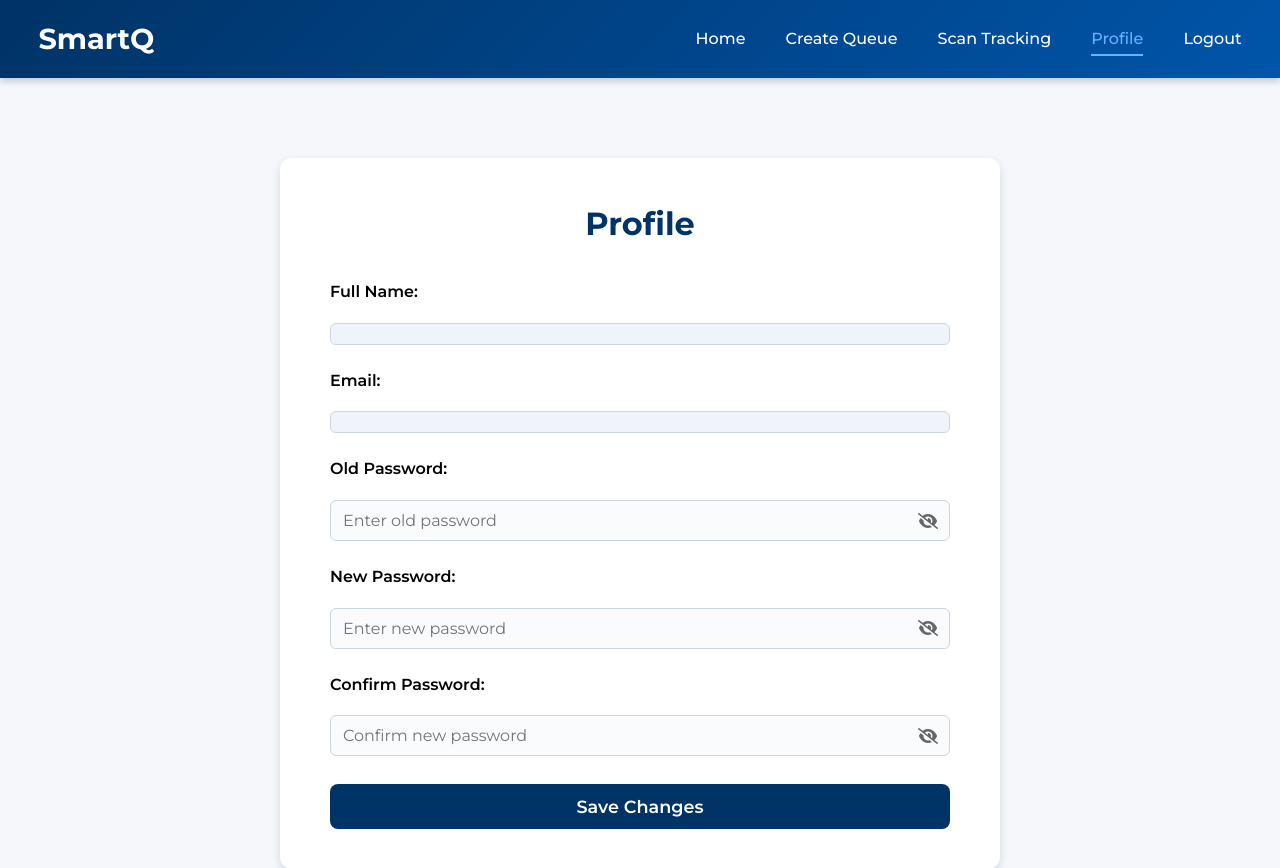
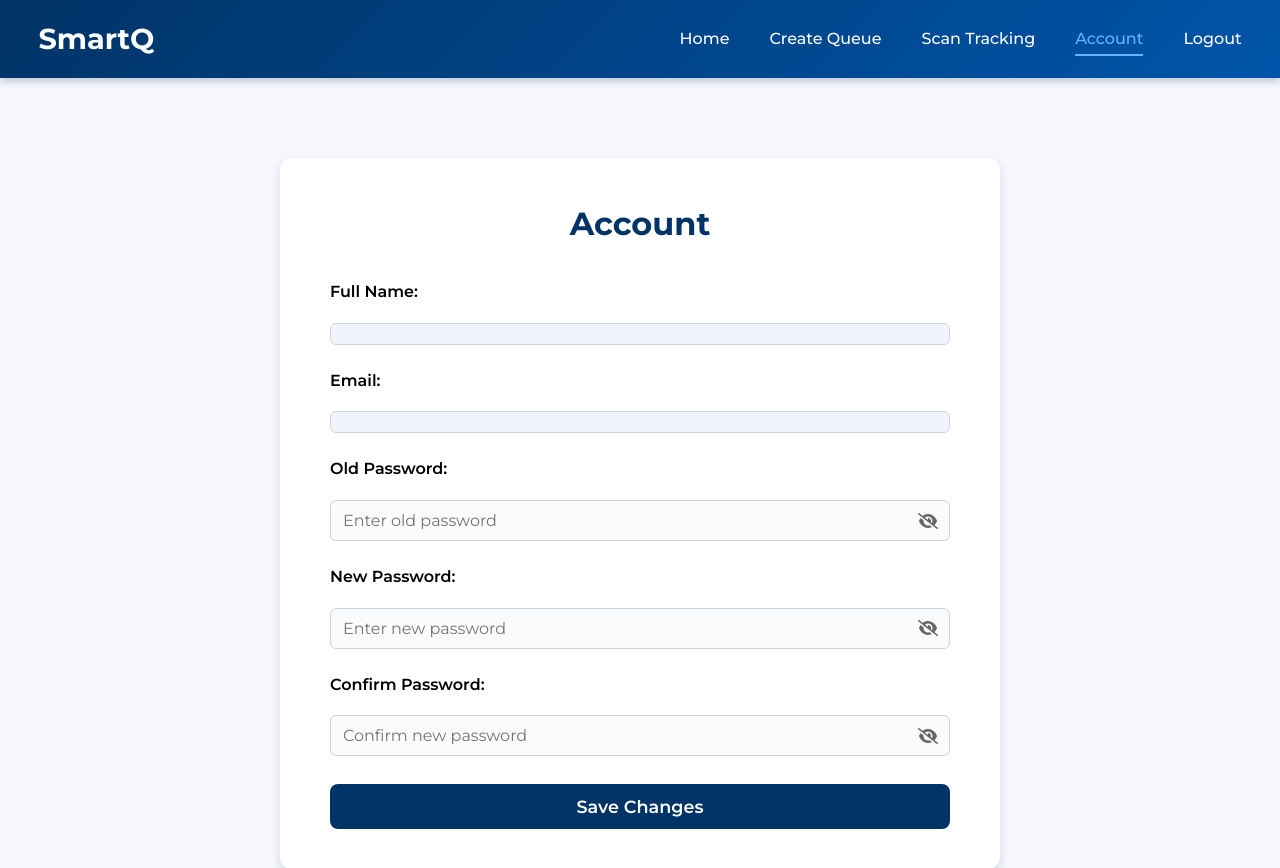
Before and after one commit to MeeMarc/SmartQ, a Flask app: page /admin_settings in a window 1280 px wide. Shown: the top 868 px of the page. Run offline with Flask 3, Linux system fonts and the light colour scheme; the visitor is signed in with stand-in values (Sample User, id 1); data that the repository does not hold is empty; some libraries are stand-ins or nearby versions.

Commit message:
profile term

```diff
--- a/templates/Admin2/AdminSettings.html
+++ b/templates/Admin2/AdminSettings.html
@@ -16,7 +16,7 @@
         <li><a href="{{ url_for('homepage') }}">Home</a></li>
         <li><a href="{{ url_for('createq') }}">Create Queue</a></li>
         <li><a href="{{ url_for('scantracking') }}">Scan Tracking</a></li>
-        <li><a href="{{ url_for('admin_settings') }}" class="active">Profile</a></li>
+        <li><a href="{{ url_for('admin_settings') }}" class="active">Account</a></li>
         <li><a href="{{ url_for('logout') }}" id="logout">Logout</a></li>
       </ul>
     </nav>
@@ -25,7 +25,7 @@
 
   <main>
     <section class="settings-section">
-      <h2>Profile</h2>
+      <h2>Account</h2>
 
       {% with messages = get_flashed_messages(with_categories=true) %}
         {% if messages %}
--- a/templates/Admin2/CreateQ.html
+++ b/templates/Admin2/CreateQ.html
@@ -17,7 +17,7 @@
         <li><a href="{{ url_for('homepage') }}">Home</a></li>
         <li><a href="{{ url_for('createq') }}" class="active">Create Queue</a></li>
         <li><a href="{{ url_for('scantracking') }}">Scan Tracking</a></li>
-        <li><a href="{{ url_for('admin_settings') }}">Profile</a></li>
+        <li><a href="{{ url_for('admin_settings') }}">Account</a></li>
         <li><a href="{{ url_for('logout') }}" id="logout">Logout</a></li>
       </ul>
     </nav>
--- a/templates/Admin2/Homepage.html
+++ b/templates/Admin2/Homepage.html
@@ -16,7 +16,7 @@
         <li><a href="{{ url_for('homepage') }}" class="active">Home</a></li>
         <li><a href="{{ url_for('createq') }}">Create Queue</a></li>
         <li><a href="{{ url_for('scantracking') }}">Scan Tracking</a></li>
-        <li><a href="{{ url_for('admin_settings') }}">Profile</a></li>
+        <li><a href="{{ url_for('admin_settings') }}">Account</a></li>
         <li><a href="{{ url_for('logout') }}" id="logout">Logout</a></li>
       </ul>
     </nav>
--- a/templates/Admin2/Scantracking.html
+++ b/templates/Admin2/Scantracking.html
@@ -16,7 +16,7 @@
         <li><a href="{{ url_for('homepage') }}">Home</a></li>
         <li><a href="{{ url_for('createq') }}">Create Queue</a></li>
         <li><a href="{{ url_for('scantracking') }}" class="active">Scan Tracking</a></li>
-        <li><a href="{{ url_for('admin_settings') }}">Profile</a></li>
+        <li><a href="{{ url_for('admin_settings') }}">Account</a></li>
         <li><a href="{{ url_for('logout') }}" id="logout">Logout</a></li>
       </ul>
     </nav>
```
